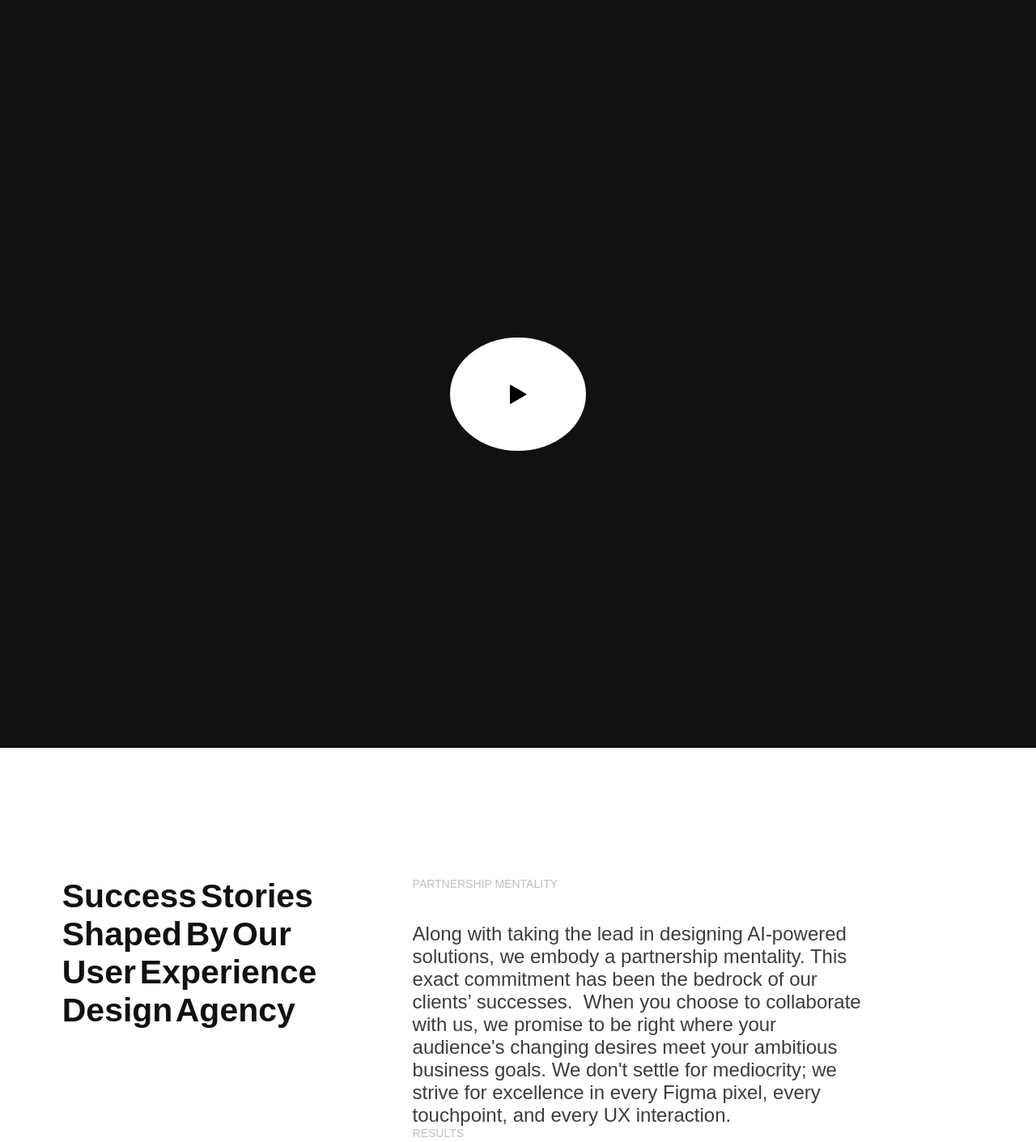
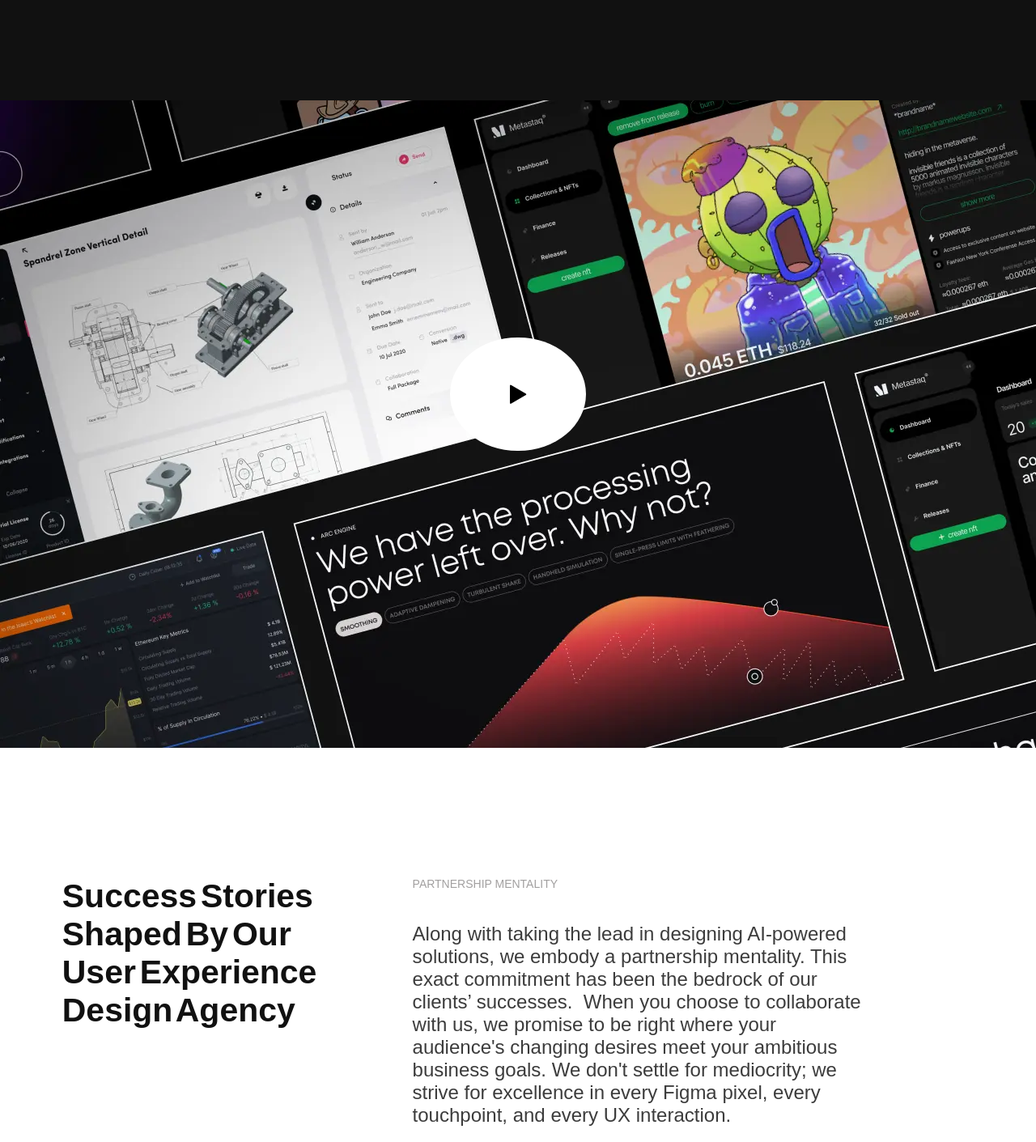
Before and after one commit to 00Tejas00/Lazarev_Website_Clone, a plain HTML site: page index.html in a window 1280 px wide. Shown: the part 1820-3231 px from the top of the page at 81% size. Drawn offline with nearby package versions, Linux system fonts and the light colour scheme.

Commit message:
first commit

```diff
--- a/index.html
+++ b/index.html
@@ -205,7 +205,7 @@
                     the web.</p>
             </div>
             <div id="page6-right">
-                <img src="page6.webp" alt="">
+                <img src="media/page6.webp" alt="">
                 <video id="page6-video" class="lazy entered error" preload="metadata" loop="" playsinline="" muted="" data-src="https://lazarev.kiev.ua/cases/la24/pika-cover-big" type="video/mp4" data-ll-status="error" src="https://lazarev.kiev.ua/cases/la24/pika-cover-big"></video>
             </div>
         </div>
--- a/style.css
+++ b/style.css
@@ -290,7 +290,7 @@ html,body{
     height: 100vh;
     width: 100%;
     background-color: #111;
-    background-image: url(bc91d194-ce1d-4b45-ad02-1e658f237538.webp);
+    background-image: url(Media/Reel_IMG.webp);
     display: flex;
     align-items: center;
     justify-content: center;
@@ -382,7 +382,7 @@ html,body{
     color: #111;
 }
 #right4 h5{
-    color: rgba(177, 172, 172, 0.785);
+    color: rgba(137, 134, 134, 0.785);
     margin-bottom: 5vh;
     font-size: 14px;
     font-weight: 500;
@@ -392,7 +392,7 @@ html,body{
     color: #111111d1;
     /* font-size: ; */
     font-weight: 200;
-    margin-bottom: 10vh;
+    margin-bottom:10vh;
 }
 
 
```
